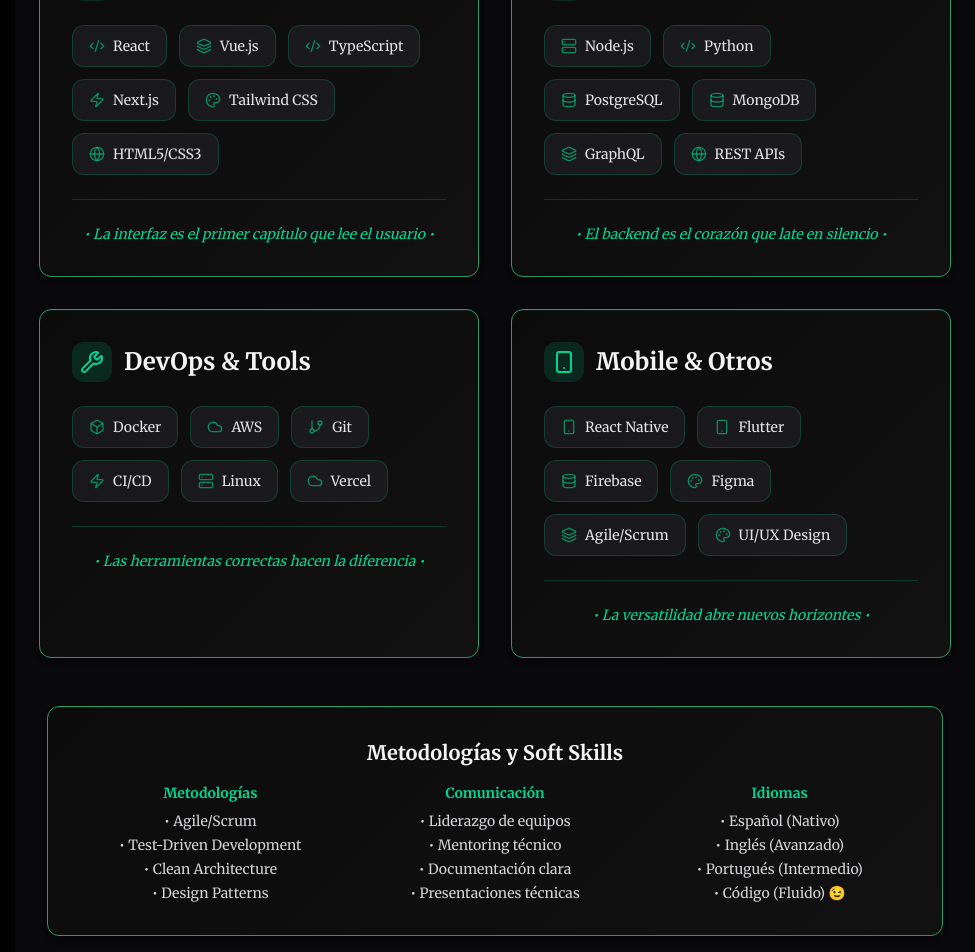
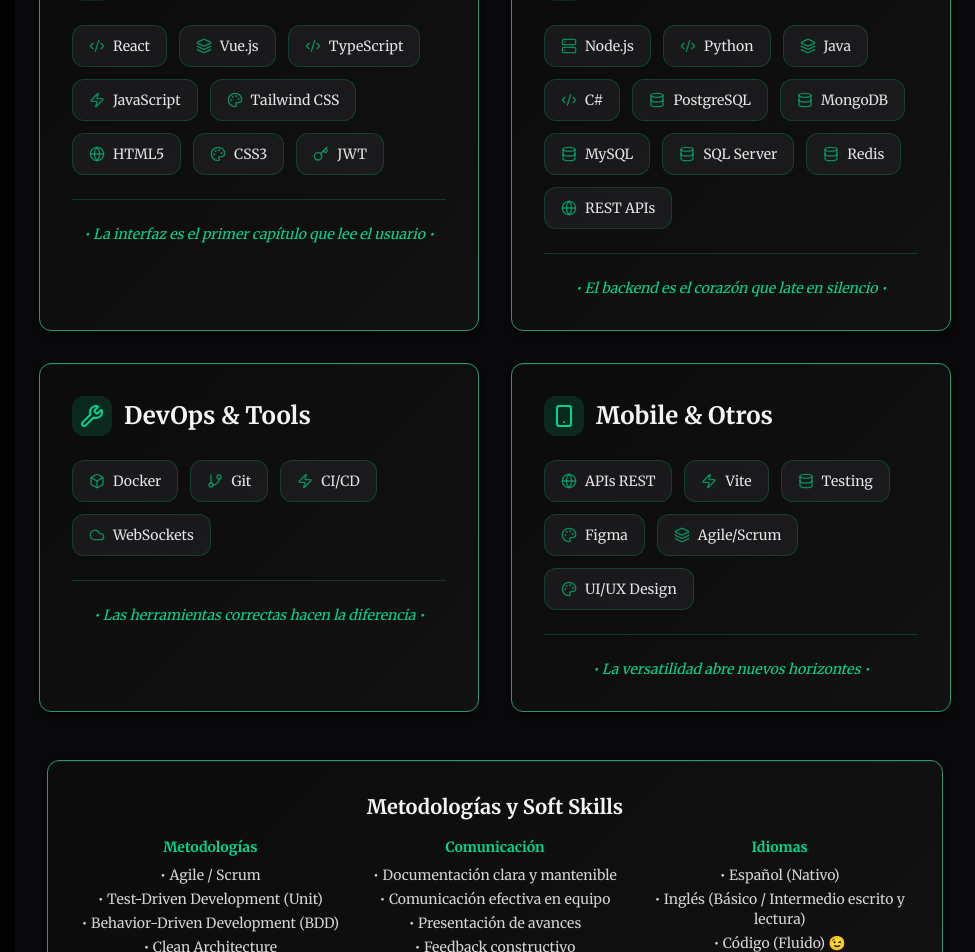
Before and after one commit to Gerardoprogramer/Portfolio-Book, a React (Vite) app: page / in a window 1280 px wide. Shown: the part 4380-5332 px from the top of the page, without its empty margins (305-1280 px from the left). Built offline with nearby package versions, Linux system fonts and the light colour scheme.

Commit message:
feat: Update skills data with new categories, items, and improved descriptions

```diff
--- a/src/books/data/skills/AdditionalSkills.data.ts
+++ b/src/books/data/skills/AdditionalSkills.data.ts
@@ -4,16 +4,33 @@
 }
 
 export const additionalSkills: AdditionalCategory[] = [
-  {
+ {
     title: "Metodologías",
-    items: ["Agile/Scrum", "Test-Driven Development", "Clean Architecture", "Design Patterns"],
+    items: [
+      "Agile / Scrum",
+      "Test-Driven Development (Unit)",
+      "Behavior-Driven Development (BDD)",
+      "Clean Architecture",
+      "Design Patterns",
+      "Code Reviews y Pair Programming",
+    ],
   },
   {
     title: "Comunicación",
-    items: ["Liderazgo de equipos", "Mentoring técnico", "Documentación clara", "Presentaciones técnicas"],
+    items: [
+      "Documentación clara y mantenible",
+      "Comunicación efectiva en equipo",
+      "Presentación de avances",
+      "Feedback constructivo",
+      "Trabajo colaborativo con PMs y diseñadores",
+    ],
   },
   {
     title: "Idiomas",
-    items: ["Español (Nativo)", "Inglés (Avanzado)", "Portugués (Intermedio)", "Código (Fluido) 😉"],
+    items: [
+      "Español (Nativo)",
+      "Inglés (Básico / Intermedio escrito y lectura)",
+      "Código (Fluido) 😉",
+    ],
   },
 ]
--- a/src/books/data/skills/Skills.data.ts
+++ b/src/books/data/skills/Skills.data.ts
@@ -11,6 +11,7 @@
   Zap,
   Globe,
   Box,
+  Key,
 } from "lucide-react"
 
 
@@ -33,9 +34,11 @@
       { name: "React", icon: Code2 },
       { name: "Vue.js", icon: Layers },
       { name: "TypeScript", icon: Code2 },
-      { name: "Next.js", icon: Zap },
+      { name: "JavaScript", icon: Zap },
       { name: "Tailwind CSS", icon: Palette },
-      { name: "HTML5/CSS3", icon: Globe },
+      { name: "HTML5", icon: Globe },
+      { name: "CSS3", icon: Palette },
+      { name: "JWT", icon: Key },
     ],
   },
   {
@@ -44,10 +47,15 @@
     skills: [
       { name: "Node.js", icon: Server },
       { name: "Python", icon: Code2 },
+      { name: "Java", icon: Layers },
+      { name: "C#", icon: Code2 },
       { name: "PostgreSQL", icon: Database },
       { name: "MongoDB", icon: Database },
-      { name: "GraphQL", icon: Layers },
+      { name: "MySQL", icon: Database },
+      { name: "SQL Server", icon: Database },
+      { name: "Redis", icon: Database },
       { name: "REST APIs", icon: Globe },
+      // { name: "GraphQL", icon: Globe },
     ],
   },
   {
@@ -55,20 +63,18 @@
     icon: Wrench,
     skills: [
       { name: "Docker", icon: Box },
-      { name: "AWS", icon: Cloud },
       { name: "Git", icon: GitBranch },
       { name: "CI/CD", icon: Zap },
-      { name: "Linux", icon: Server },
-      { name: "Vercel", icon: Cloud },
+      { name: "WebSockets", icon: Cloud },
     ],
   },
   {
     title: "Mobile & Otros",
     icon: Smartphone,
     skills: [
-      { name: "React Native", icon: Smartphone },
-      { name: "Flutter", icon: Smartphone },
-      { name: "Firebase", icon: Database },
+      { name: "APIs REST", icon: Globe },
+      { name: "Vite", icon: Zap },
+      { name: "Testing", icon: Database },
       { name: "Figma", icon: Palette },
       { name: "Agile/Scrum", icon: Layers },
       { name: "UI/UX Design", icon: Palette },
```
